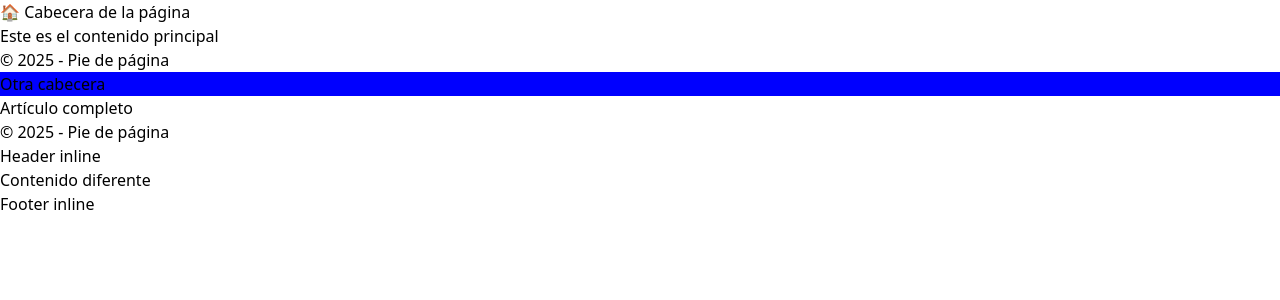
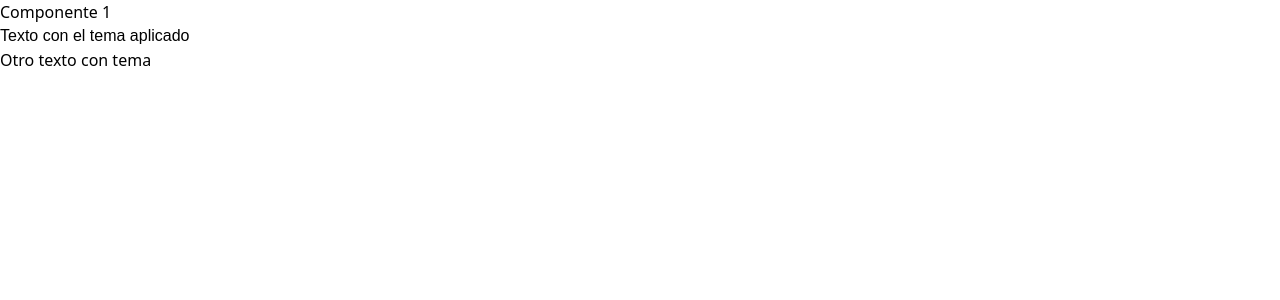
Before and after one commit to enguidev/0-teoria, a React (Vite) app: page / in a window 1280 px wide. Shown: the top 300 px of the page. Built offline with nearby package versions, Linux system fonts and the light colour scheme.

Commit message:
props con context

```diff
--- a/src/App.jsx
+++ b/src/App.jsx
@@ -12,37 +12,24 @@
 // import { Etiqueta } from "./components/Etiqueta";
 // import { Mensaje } from "./components/Mensaje";
 // import { ListaConRender } from "./components/ListaConRender";
-import { Contenedor } from "./components/Contenedor";
-// Definimos componentes que usaremos como props
-const Header = () => <header>🏠 Cabecera de la página</header>;
-const Footer = () => <footer>© 2025 - Pie de página</footer>;
-const HeaderAlternativo = () => (
-  <header style={{ backgroundColor: "blue" }}>Otra cabecera</header>
-);
+// import { Contenedor } from "./components/Contenedor";
+// import { Contenedor } from "./components/Contenedor";
+import { Componente1 } from "./components/Componente1";
+// ✅ Importamos el Context desde el archivo de contexts
+import { TemaContext } from "./contexts/TemaContext";
+
 function App() {
+  const tema = {
+    color: "azul",
+    fuente: "Arial",
+    tamano: "16px",
+  };
+
   return (
-    <div>
-      {/* Pasamos componentes como props (sin instanciar, sin <>) */}
-      <Contenedor
-        ComponenteHeader={Header}
-        ComponenteFooter={Footer}
-        contenido={<p>Este es el contenido principal</p>}
-      />
-
-      {/* Mismo componente con diferentes Headers/Footers */}
-      <Contenedor
-        ComponenteHeader={HeaderAlternativo}
-        ComponenteFooter={Footer}
-        contenido={<article>Artículo completo</article>}
-      />
-
-      {/* También podemos pasar componentes inline */}
-      <Contenedor
-        ComponenteHeader={() => <header>Header inline</header>}
-        ComponenteFooter={() => <footer>Footer inline</footer>}
-        contenido={<div>Contenido diferente</div>}
-      />
-    </div>
+    <TemaContext.Provider value={tema}>
+      <Componente1 />
+    </TemaContext.Provider>
   );
 }
+
 export default App;
--- /dev/null
+++ b/src/components/Componente1.jsx
@@ -0,0 +1,16 @@
+import { Componente2 } from "./Componente2";
+import { Componente3 } from "./Componente3";
+// COMPONENTE INTERMEDIO: No necesita recibir ni pasar props
+export const Componente1 = () => {
+  // Este componente NO usa el contexto
+  // Pero sus hijos SÍ pueden acceder a él
+  return (
+    <div>
+      <h1>Componente 1</h1>
+      {/* No pasamos props, pero Componente2 podrá usar el contexto */}
+      <Componente2 />
+      {/* ✅ Agregar Componente3 aquí */}
+      <Componente3 />
+    </div>
+  );
+};
--- /dev/null
+++ b/src/components/Componente2.jsx
@@ -0,0 +1,19 @@
+import { useContext } from "react";
+// ✅ Importamos desde contexts
+import { TemaContext } from "../contexts/TemaContext";
+
+export const Componente2 = () => {
+  const tema = useContext(TemaContext);
+
+  return (
+    <div
+      style={{
+        color: tema.color,
+        fontFamily: tema.fuente,
+        fontSize: tema.tamano,
+      }}
+    >
+      Texto con el tema aplicado
+    </div>
+  );
+};
--- /dev/null
+++ b/src/components/Componente3.jsx
@@ -0,0 +1,8 @@
+import { useContext } from "react";
+import { TemaContext } from "../contexts/TemaContext";
+
+export const Componente3 = () => {
+  const tema = useContext(TemaContext);
+
+  return <p style={{ color: tema.color }}>Otro texto con tema</p>;
+};
--- /dev/null
+++ b/src/contexts/TemaContext.jsx
@@ -0,0 +1,4 @@
+import { createContext } from "react";
+
+// Creamos y exportamos el Context
+export const TemaContext = createContext();
```
